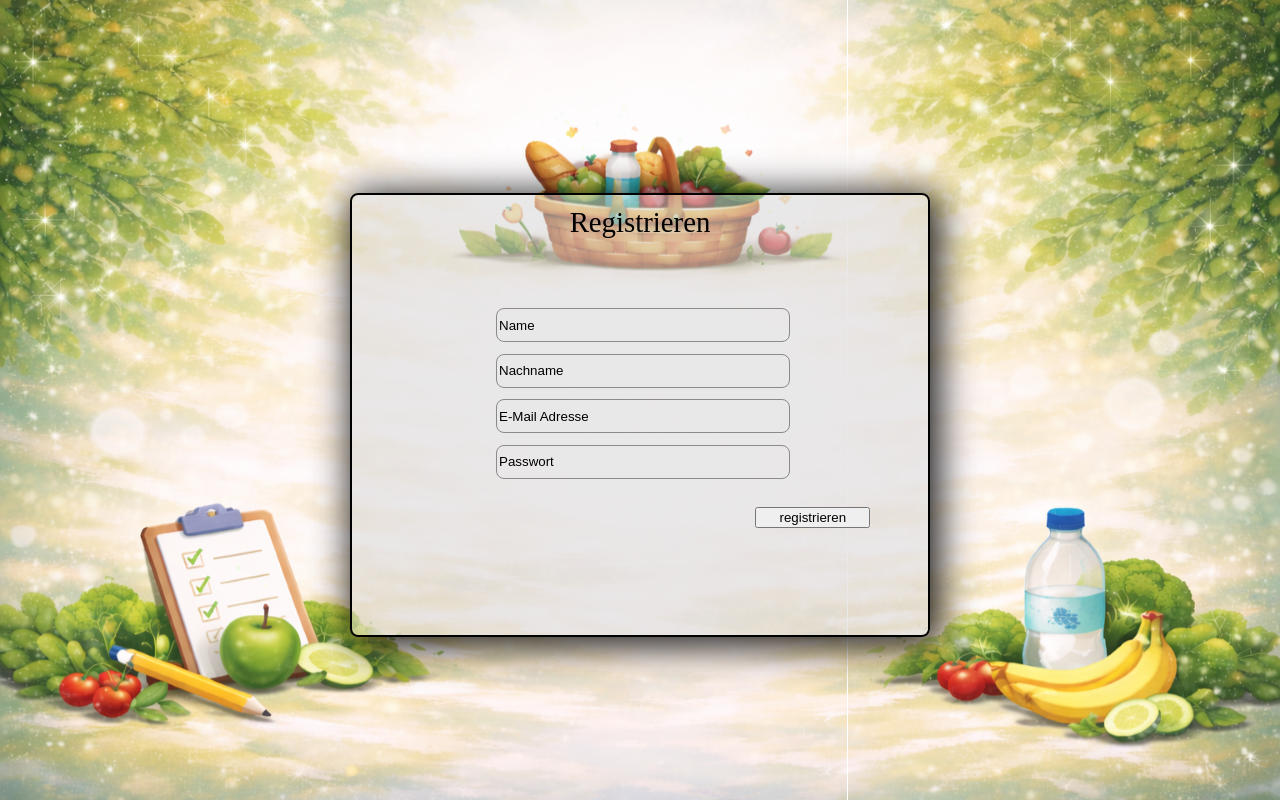
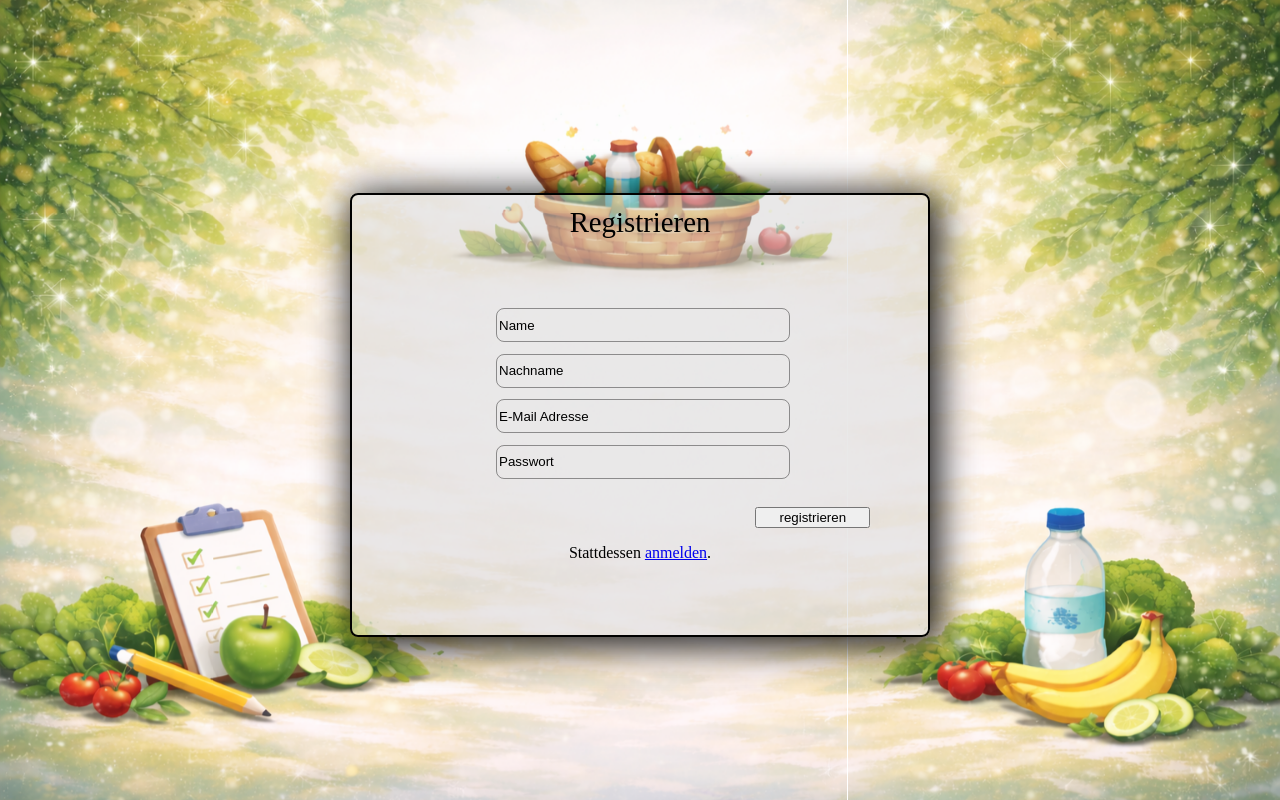
Before and after one commit to TimoS98/einf-projekt, a Flask app: page /anmelden in a window 1280 px wide. Run offline with Flask 3, Linux system fonts and the light colour scheme.

Commit message:
Link zwischen registrierung und anmeldung.

```diff
--- a/flask-projekt/app.py
+++ b/flask-projekt/app.py
@@ -121,7 +121,6 @@ def home():
      return  render_template("login.html")
 
 
-
 @app.route("/anmelden",methods=["GET","POST"])
 def register():
     if request.method=="POST":
@@ -139,6 +138,7 @@ def register():
         conn.commit()
         conn.close()
         return redirect(url_for("home"))
+
 
     return render_template("anmelden.html")
 
@@ -272,6 +272,8 @@ def add_user():
        return jsonify({"status": "ok"})
    else:
        return jsonify({"error": "Nicht eingeloggt"}), 403
+
+
 @app.route("/delete_list",methods=["GET","POST"])
 def delete_liste():
     if "user_id" in session:
@@ -296,6 +298,12 @@ def delete_liste():
                            """,(list_id))
 
 
+
+@app.route("/login",methods=["GET"])
+def anmelden_link():
+   return render_template("login.html")
+
+
 init_db()
 if __name__ == "__main__":
     app.run(debug=True)
--- a/flask-projekt/static/anmelden.css
+++ b/flask-projekt/static/anmelden.css
@@ -60,3 +60,10 @@ margin-top: 2%;
     margin-left: 70%;
     height: 5%;
 }
+
+#anmelde_link{
+
+    display: flex;
+    align-items: center;
+    justify-content: center;
+}
--- a/flask-projekt/templates/anmelden.html
+++ b/flask-projekt/templates/anmelden.html
@@ -18,7 +18,13 @@
                 </div>
                 <button id="register" type="submit">registrieren</button>
                 </form>
+                <div id="anmelde_link">
+                    <p>
+                    Stattdessen <a href="/login">anmelden</a>.
+                    </p>
+                </div>
             </div>
+
         </div>
     </body>
 </html>
--- a/flask-projekt/templates/login.html
+++ b/flask-projekt/templates/login.html
@@ -22,7 +22,7 @@
         <p class="error">{{ error }}</p>
     {% endif %}
 </div>
-            <br><br>
+            <br>
          <p>
             Haben Sie noch kein Konto bei uns? Hier haben Sie die Möglichkeit über den Link sich zu <a href="/anmelden">registrieren</a>.
          </p>
```
